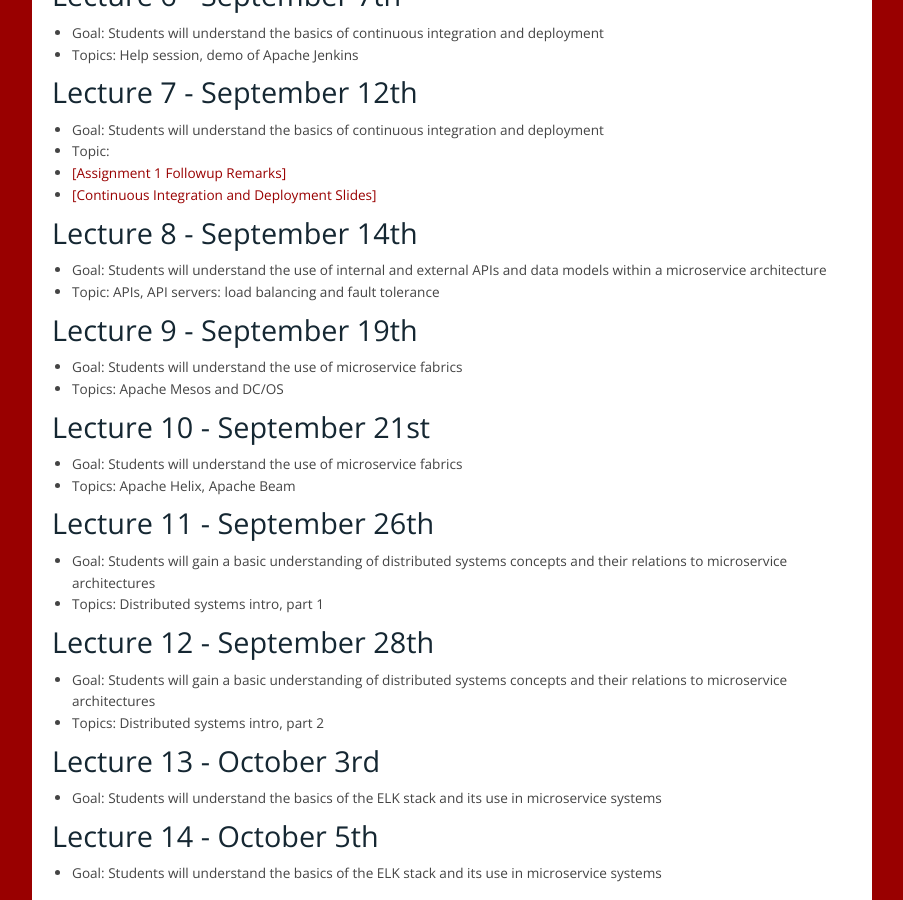
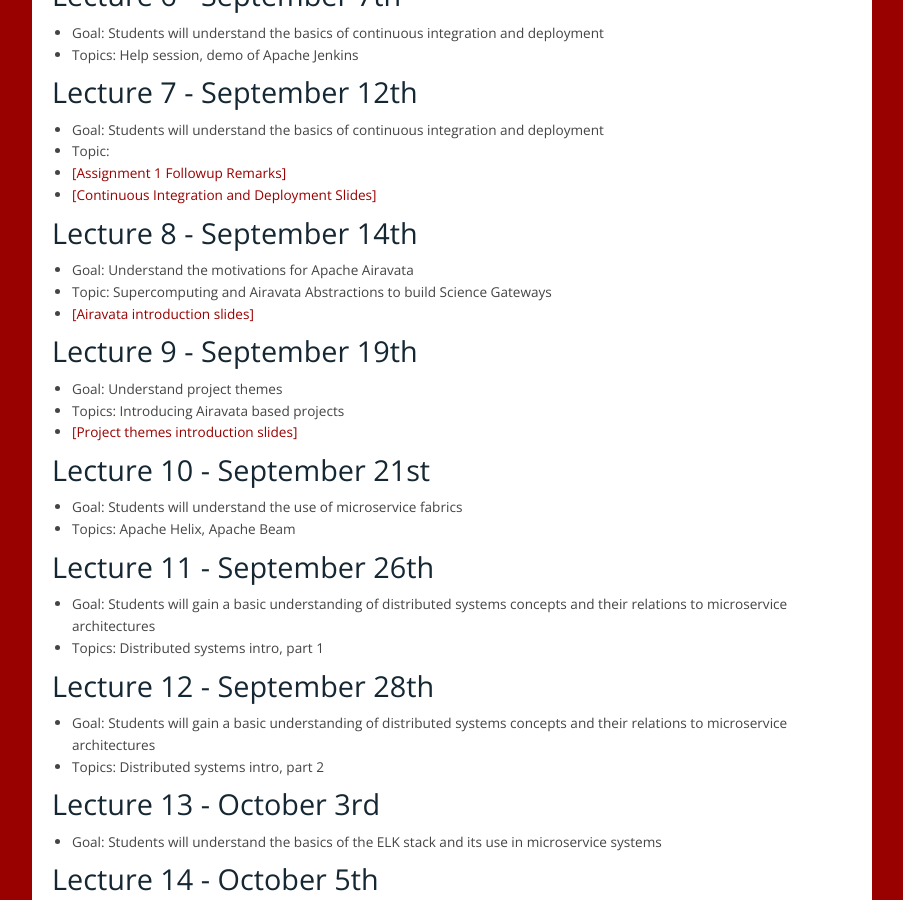
Before and after one commit to airavata-courses/airavata-courses.github.io, a Jekyll site: the page built from lectures.md, in a window 1280 px wide and 900 px high, scrolled down 946 px. Shown: the whole window, without its empty margins (258-1161 px from the left). Built offline with Jekyll 4.4.1, drawn with Linux system fonts in a browser that asks for light colours; our own code applies the rules of GitHub Pages for plain Markdown files.

Commit message:
Updates sept 14th and 19th slides

```diff
--- a/lectures.md
+++ b/lectures.md
@@ -53,12 +53,14 @@ The course focuses in teaching the distributed systems concepts through projects
 * [[Continuous Integration and Deployment Slides]]({{ site.url }}slides/Fall2017-CICDApacheJenkins.pptx)
 
 ###  Lecture 8 - September  14th
-* Goal: Students will understand the use of internal and external APIs and data models within a microservice architecture
-* Topic: APIs, API servers: load balancing and fault tolerance
+* Goal: Understand the motivations for Apache Airavata
+* Topic: Supercomputing and Airavata Abstractions to build Science Gateways
+* [[Airavata introduction slides]]({{ site.url }}slides/Fall2017-SICE-CSB649-Intro-Airavata.pdf)
 
 ###  Lecture 9 - September  19th
-* Goal: Students will understand the use of microservice fabrics
-* Topics: Apache Mesos and DC/OS
+* Goal: Understand project themes
+* Topics: Introducing Airavata based projects
+* [[Project themes introduction slides]]({{ site.url }}slides/SICE-Fall17-B649-Airavata-Projects.pdf)
 
 ###  Lecture 10 - September  21st
 * Goal: Students will understand the use of microservice fabrics
```
Also changed, not shown: 3 other files.
